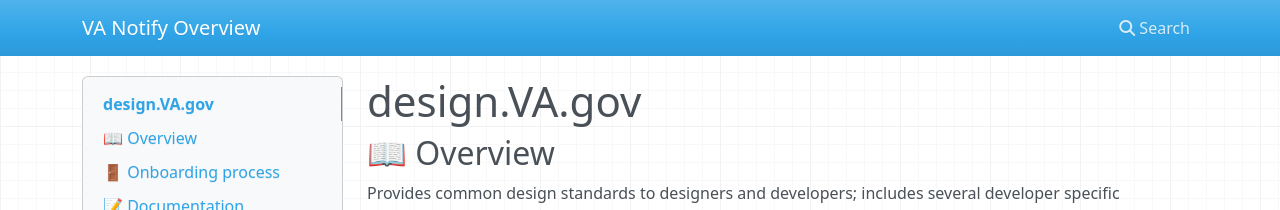
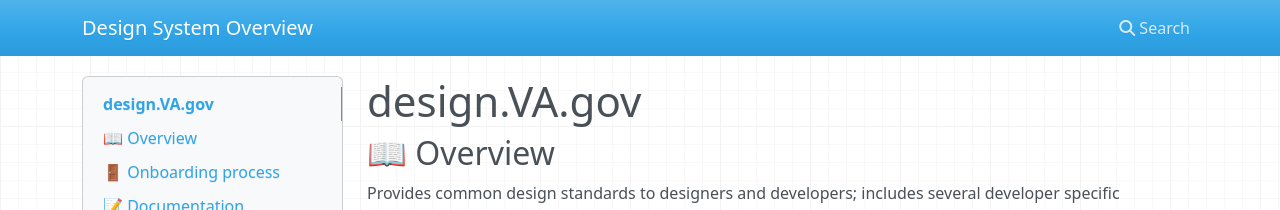
Before and after one commit to chriscdm/design-system-backstage-config, an MkDocs documentation site: the page built from docs/index.md, in a window 1280 px wide. Shown: the top 210 px of the page. Built offline with MkDocs 1.6.1, drawn with Linux system fonts in a browser that asks for light colours; nearby versions of some CDN libraries.

Commit message:
Update mkdocs.yaml

```diff
--- a/mkdocs.yaml
+++ b/mkdocs.yaml
@@ -1,3 +1,3 @@
-site_name: 'VA Notify Overview'
+site_name: 'Design System Overview'
 nav:
   - Home: index.md
```
